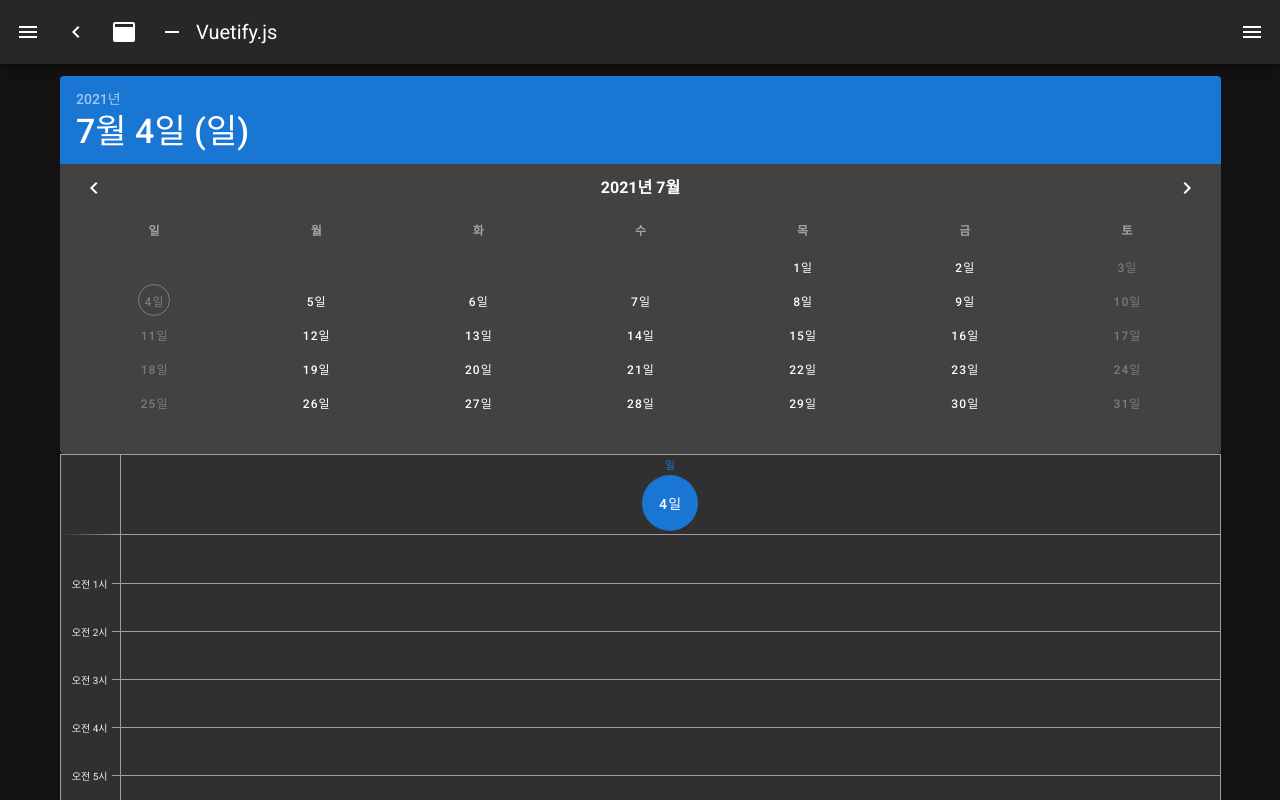
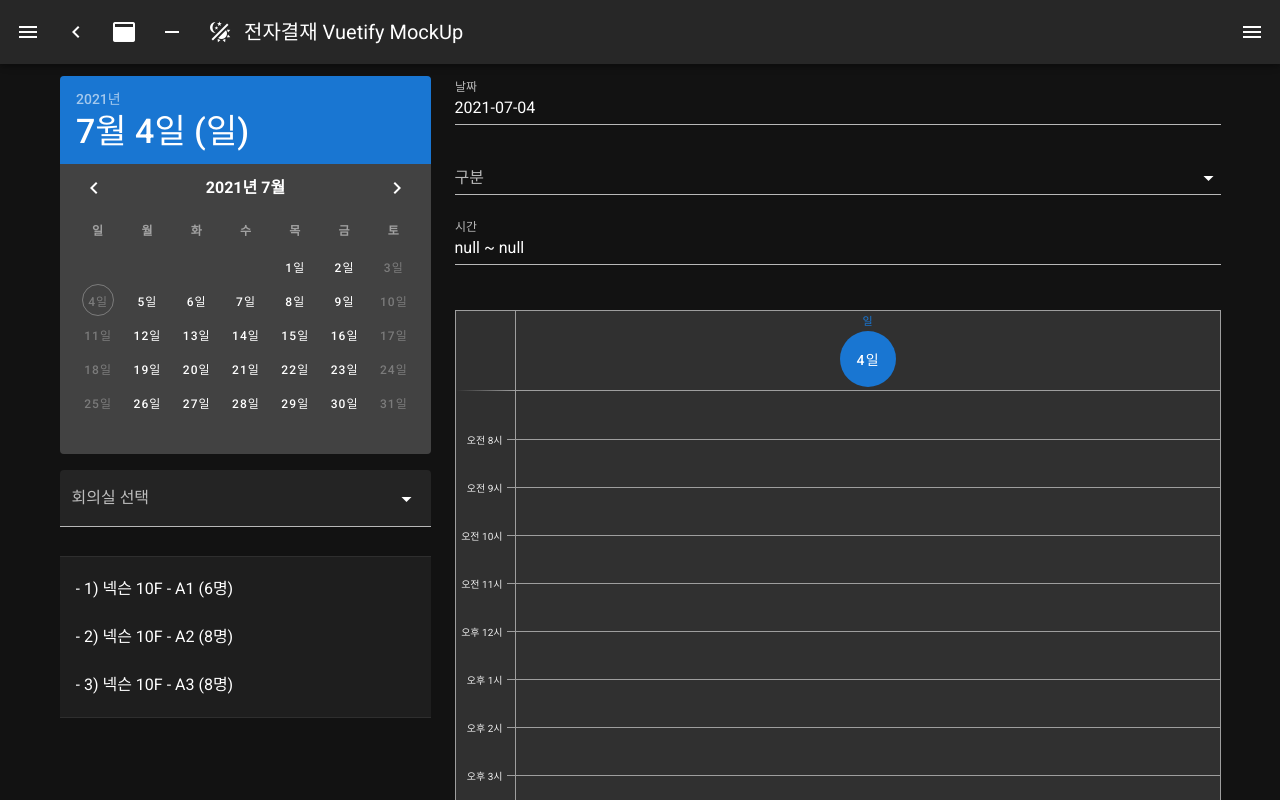
Before and after one commit to Hotsse/SIGN_VUETIFY_MOCKUP, a Nuxt app: page /calendar in a window 1280 px wide. Shown: the top 800 px of the page. Built offline with nearby package versions, Linux system fonts and the light colour scheme.

Commit message:
회의실 예약 목업 생성

```diff
--- /dev/null
+++ b/components/util/time/DatePicker.vue
@@ -0,0 +1,27 @@
+<template>
+  <v-date-picker
+    v-model="selectedDate"
+    :allowed-dates="allowedOnlyWeekday"
+    full-width
+    color="primary"
+    locale="ko-kr"
+    @click:date="selectDate"
+  />
+</template>
+
+<script>
+export default {
+  data: () => ({
+    selectedDate: (new Date(Date.now() - (new Date()).getTimezoneOffset() * 60000)).toISOString().substr(0, 10)
+  }),
+  methods: {
+    selectDate (date) {
+      this.$emit('select-date', date)
+    },
+    allowedOnlyWeekday (val) {
+      // 평일만 선택 활성화
+      return [1, 2, 3, 4, 5].includes(new Date(Date.parse(val)).getDay())
+    }
+  }
+}
+</script>
--- a/layouts/default.vue
+++ b/layouts/default.vue
@@ -47,6 +47,12 @@
         @click.stop="fixed = !fixed"
       >
         <v-icon>mdi-minus</v-icon>
+      </v-btn>
+      <v-btn
+        icon
+        @click="$vuetify.theme.dark=!$vuetify.theme.dark"
+      >
+        <v-icon>mdi-theme-light-dark</v-icon>
       </v-btn>
       <v-toolbar-title v-text="title" />
       <v-spacer />
@@ -120,12 +126,17 @@ export default {
           icon: 'mdi-chart-bubble',
           title: '예약 시스템',
           to: '/calendar'
+        },
+        {
+          icon: 'mdi-chart-bubble',
+          title: '예약 시스템2',
+          to: '/calendar2'
         }
       ],
       miniVariant: false,
       right: true,
       rightDrawer: false,
-      title: 'Vuetify.js'
+      title: '전자결재 Vuetify MockUp'
     }
   }
 }
--- a/pages/calendar.vue
+++ b/pages/calendar.vue
@@ -1,20 +1,77 @@
 <template>
   <div>
-    <div>
-      <v-date-picker
+    <v-row>
+      <v-col
+        lg="4"
+      >
+        <v-row>
+          <v-col>
+            <DatePicker
+              @select-date="selectDate"
+            />
+          </v-col>
+        </v-row>
+        <v-row>
+          <v-col class="pt-1 pb-0">
+            <v-select
+              :items="buildings"
+              item-text="text"
+              item-value="value"
+              label="회의실 선택"
+              filled
+            />
+          </v-col>
+        </v-row>
+        <v-row>
+          <v-col class="pt-0">
+            <v-divider />
+            <v-list>
+              <v-list-item-group>
+                <v-list-item
+                  v-for="(room, i) in mtRooms"
+                  :key="i"
+                >
+                  <v-list-item-content>
+                    <v-list-item-title>- {{ i + 1 }}) {{ room.title }} ({{ room.count }}명)</v-list-item-title>
+                  </v-list-item-content>
+                </v-list-item>
+              </v-list-item-group>
+            </v-list>
+            <v-divider />
+          </v-col>
+        </v-row>
+      </v-col>
+      <v-col
+        lg="8"
+      >
+        <v-row>
+          <v-col>
+            <v-text-field
               v-model="selectedDate"
-        :allowed-dates="allowedOnlyWeekday"
-        full-width
-        color="primary"
-        locale="ko-kr"
-        @click:date="selectDate"
+              label="날짜"
+              readonly
             />
-    </div>
-    <div>
+            <v-select
+              :items="[{text: '일반회의', value: '000001'}, {text: '정기회의', value: '000002'}]"
+              item-text="text"
+              item-value="value"
+              label="구분"
+            />
+            <v-text-field
+              v-model="selectedTime"
+              label="시간"
+              readonly
+            />
+          </v-col>
+        </v-row>
+        <v-row>
+          <v-col>
             <v-calendar
               color="primary"
               locale="ko-kr"
               type="day"
+              first-time="07:00"
+              interval-count="17"
               :value="selectedDate"
               :events="events"
               @change="getEvents"
@@ -23,14 +80,32 @@
               @mouseup:time="endDrag"
               @mouseleave.native="cancelDrag"
             />
-    </div>
+          </v-col>
+        </v-row>
+      </v-col>
+    </v-row>
   </div>
 </template>
 
 <script>
+import DatePicker from '@/components/util/time/DatePicker.vue'
 export default {
+  components: {
+    DatePicker
+  },
   data: () => ({
+    buildings: [
+      { text: '넥슨 10F', value: '123456' },
+      { text: '넥슨 9F', value: '123455' }
+    ],
+    mtRooms: [
+      { title: '넥슨 10F - A1', count: 6 },
+      { title: '넥슨 10F - A2', count: 8 },
+      { title: '넥슨 10F - A3', count: 8 }
+    ],
     selectedDate: (new Date(Date.now() - (new Date()).getTimezoneOffset() * 60000)).toISOString().substr(0, 10),
+    selectedStartTime: null,
+    selectedEndTime: null,
     disabledDates: { weekdays: [1, 7] },
     value: '',
     events: [],
@@ -39,6 +114,11 @@ export default {
     createStart: null,
     extendOriginal: null
   }),
+  computed: {
+    selectedTime () {
+      return `${this.selectedStartTime} ~ ${this.selectedEndTime}`
+    }
+  },
   methods: {
     startTime (tms) {
       const mouse = this.toTime(tms)
@@ -72,6 +152,8 @@ export default {
 
         this.createEvent.start = min
         this.createEvent.end = max
+        this.selectedStartTime = (new Date(new Date(min) - (new Date()).getTimezoneOffset() * 60000)).toISOString().substr(11, 5)
+        this.selectedEndTime = (new Date(new Date(max) - (new Date()).getTimezoneOffset() * 60000)).toISOString().substr(11, 5)
       }
     },
     endDrag () {
--- /dev/null
+++ b/pages/calendar2.vue
@@ -0,0 +1,155 @@
+<template>
+  <div>
+    <div>
+      <v-btn
+        fab
+        text
+        small
+        color="grey darken-2"
+        @click="prev"
+      >
+        <v-icon small>
+          mdi-chevron-left
+        </v-icon>
+      </v-btn>
+      <v-btn
+        fab
+        text
+        small
+        color="grey darken-2"
+        @click="next"
+      >
+        <v-icon small>
+          mdi-chevron-right
+        </v-icon>
+      </v-btn>
+      <v-calendar
+        ref="calendar"
+        v-model="value"
+        color="primary"
+        locale="ko-kr"
+        type="week"
+        :value="selectedDate"
+        :events="events"
+        :weekdays="weekday"
+        @change="getEvents"
+        @mousedown:time="startTime"
+        @mousemove:time="mouseMove"
+        @mouseup:time="endDrag"
+        @mouseleave.native="cancelDrag"
+      />
+    </div>
+  </div>
+</template>
+
+<script>
+export default {
+  data: () => ({
+    weekday: [1, 2, 3, 4, 5],
+    value: '',
+    events: [],
+    dragStart: null,
+    createEvent: null,
+    createStart: null,
+    extendOriginal: null
+  }),
+  methods: {
+    startTime (tms) {
+      const mouse = this.toTime(tms)
+
+      this.createStart = this.roundTime(mouse)
+      this.createEvent = {
+        name: `Event #${this.events.length}`,
+        color: '#2196F3',
+        start: this.createStart,
+        end: this.createStart,
+        timed: true
+      }
+
+      this.events.push(this.createEvent)
+    },
+    mouseMove (tms) {
+      const mouse = this.toTime(tms)
+
+      if (this.createEvent && this.createStart !== null) {
+        const mouseRounded = this.roundTime(mouse, false)
+        const min = Math.min(mouseRounded, this.createStart)
+        const max = Math.max(mouseRounded, this.createStart)
+
+        // 기존 시간영역을 침범하는 이벤트 삭제 처리
+        if (this.events
+          .some(event => event !== this.createEvent && ((min >= event.start && min < event.end) || (max > event.start && max <= event.end)))) {
+          this.events = this.events.filter(event => event !== this.createEvent)
+          this.endDrag()
+          return
+        }
+
+        this.createEvent.start = min
+        this.createEvent.end = max
+      }
+    },
+    endDrag () {
+      // 시간 범위가 지정되지 않은 선택은 삭제 처리
+      this.events = this.events.filter(event => event.start < event.end)
+
+      this.dragTime = null
+      this.createEvent = null
+      this.createStart = null
+      this.extendOriginal = null
+    },
+    cancelDrag () {
+      if (this.createEvent) {
+        if (this.extendOriginal) {
+          this.createEvent.end = this.extendOriginal
+        } else {
+          const i = this.events.indexOf(this.createEvent)
+          if (i !== -1) {
+            this.events.splice(i, 1)
+          }
+        }
+      }
+
+      this.createEvent = null
+      this.createStart = null
+      this.dragTime = null
+    },
+    roundTime (time, down = true) {
+      const roundTo = 30 // minutes
+      const roundDownTime = roundTo * 60 * 1000
+
+      return down
+        ? time - time % roundDownTime
+        : time + (roundDownTime - (time % roundDownTime))
+    },
+    toTime (tms) {
+      return new Date(tms.year, tms.month - 1, tms.day, tms.hour, tms.minute).getTime()
+    },
+    getEvents ({ start, end }) {
+      const events = []
+
+      events.push({
+        name: '테스트입니다',
+        color: '#2196F3',
+        start: new Date('2021-07-05T20:00:00').getTime(),
+        end: new Date('2021-07-05T21:00:00').getTime(),
+        timed: true
+      })
+
+      this.events = events
+    },
+    selectDate (date) {
+      this.selectedDate = date
+    },
+    allowedOnlyWeekday (val) {
+      // 평일만 선택 활성화
+      return [1, 2, 3, 4, 5].includes(new Date(Date.parse(val)).getDay())
+    },
+    prev () {
+      this.$refs.calendar.prev()
+    },
+    next () {
+      this.$refs.calendar.next()
+    }
+  }
+}
+</script>
```
Lines whose indentation alone changed are shown as unchanged.
